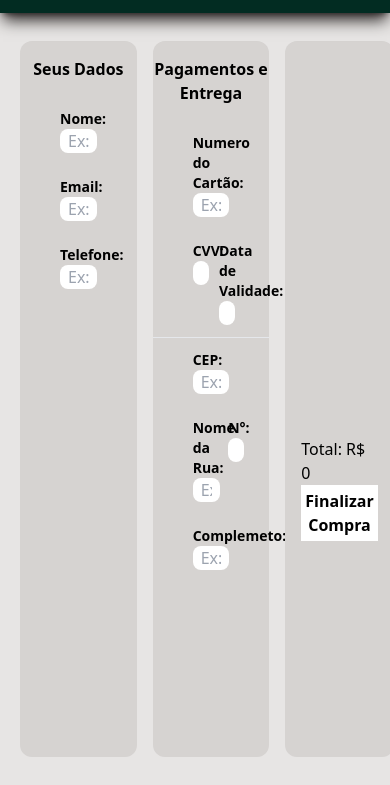
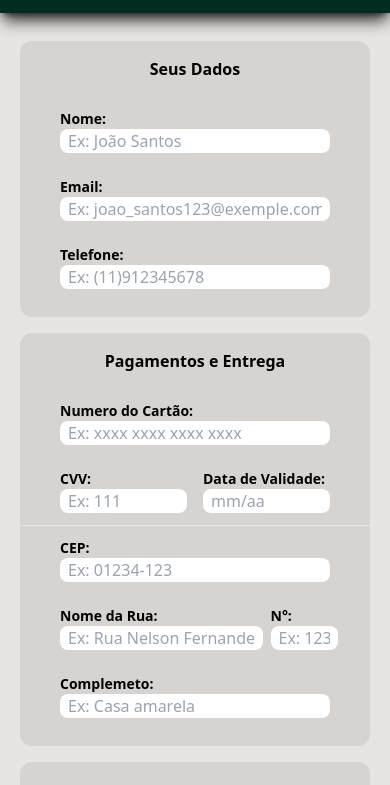
Before and after one commit to AlexSimao/Projeto-Hashtag, a website built with Vite: page checkout.html in a window 390 px wide. Shown: the part 59-844 px from the top of the page. Built offline with nearby package versions, Linux system fonts and the light colour scheme.

Commit message:
Utilizando media query na pagina de checkout.

```diff
--- a/checkout.html
+++ b/checkout.html
@@ -29,8 +29,8 @@
       </div>
     </header>
 
-    <form class="flex px-5 gap-4 py-7 grow">
-      <section id="dados-usuario" class="w-1/3 bg-stone-300 rounded-xl py-4">
+    <form class="flex max-md:flex-col max-md:items-center px-5 gap-4 py-7 grow">
+      <section id="dados-usuario" class="w-1/3 max-md:w-full bg-stone-300 rounded-xl py-4">
         <p class="text-center mb-4 font-bold">Seus Dados</p>
         <div class="flex flex-col px-10 py-3">
           <label for="nome" class="text-sm font-bold">Nome: </label>
@@ -66,7 +66,7 @@
 
       <section
         id="pagamento-entrega"
-        class="w-1/3 bg-stone-300 rounded-xl py-4"
+        class="w-1/3 max-md:w-full bg-stone-300 rounded-xl py-4"
       >
         <p class="text-center mb-4 font-bold">Pagamentos e Entrega</p>
         <div class="flex flex-col px-10 py-3">
@@ -154,7 +154,7 @@
 
       <section
         id="produtos-checkout"
-        class="w-1/3 bg-stone-300 rounded-xl pt-4 px-4"
+        class="w-1/3 max-md:w-full bg-stone-300 rounded-xl pt-4 px-4"
       >
         <section
           id="container-produtos-checkout"
```
